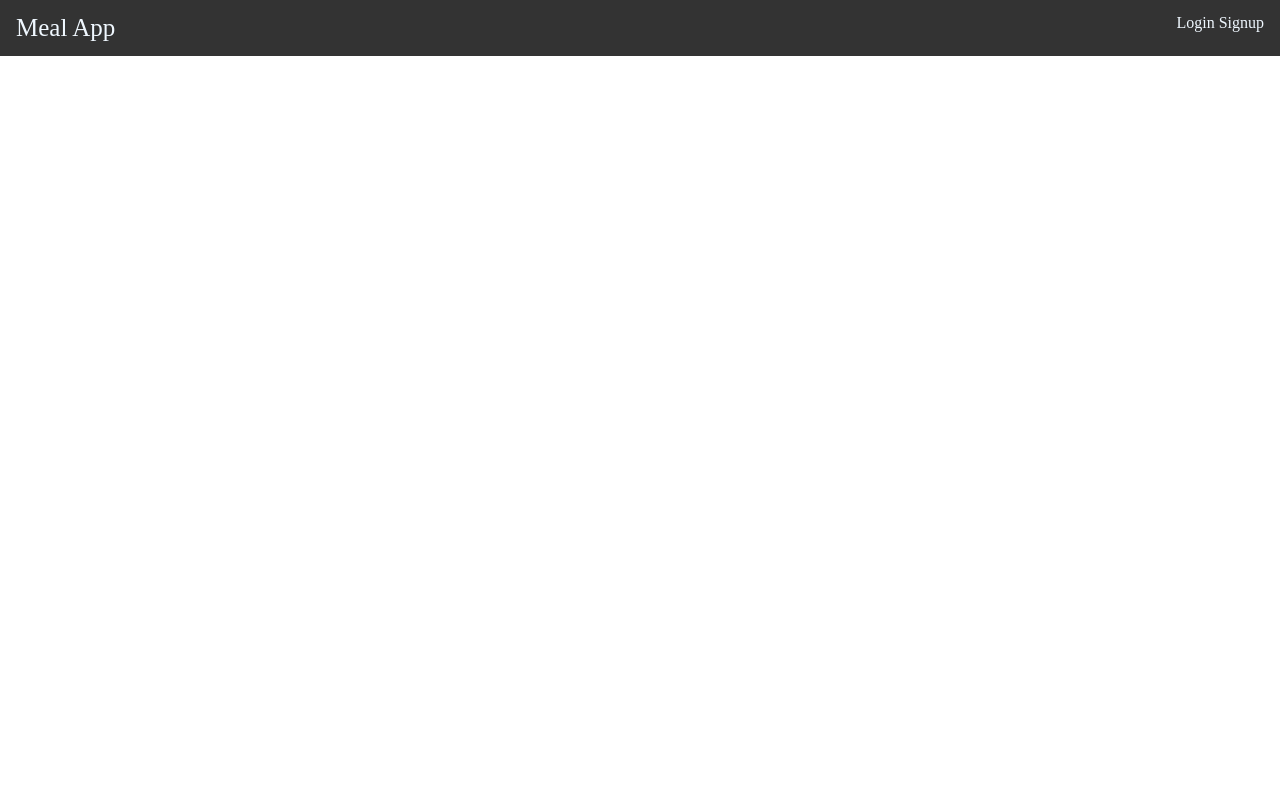
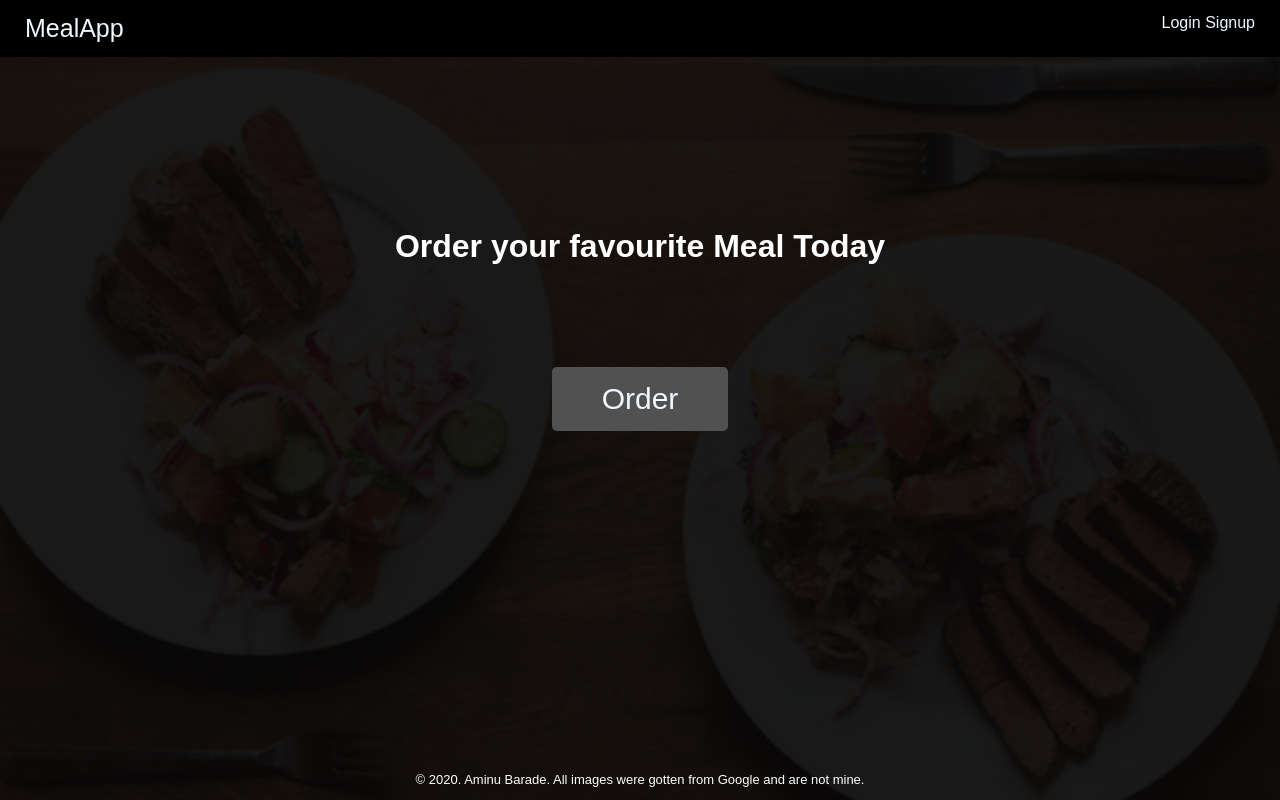
Before and after one commit to aminubarade/mealapp, a plain HTML site: page ui/index.html in a window 1280 px wide. Drawn offline with Linux system fonts and the light colour scheme.

Commit message:
Making UI changes gh-pages index page

```diff
--- a/ui/assets/css/style.css
+++ b/ui/assets/css/style.css
@@ -3,12 +3,15 @@ html {
 }
 
 body{
+  font-family: Arial, Helvetica, sans-serif;
   margin: 0px !important;
+  background: linear-gradient(rgba(0, 0, 0, 0.8), rgba(0, 0, 0, 0.8)), url(../img/meal.jpg) no-repeat;
+  background-size: cover;
 }
 
 .nav {
-  padding: 14px 16px;
-  background-color: #333;
+  padding: 14px 25px;
+  background-color:black;
 }
 
 .nav-links {
@@ -32,3 +35,94 @@ body{
 .nav-link :hover{
   color: gray !important;
 }
+
+
+
+.home-wrapper {
+  padding: 150px;
+  text-align: center;
+  align-items: center;
+  color: white;
+}
+
+ .home-btn {
+  background: #515151;
+  padding: 15px 50px;
+  color: aliceblue;
+  font-size: 30px;
+  border: none;
+  cursor: pointer;
+  transition: background 2s;
+  border-radius: 5px;
+  margin: 5rem;
+ }
+
+.home-btn:hover{
+  background: #333;
+}
+
+.footer {
+  position: fixed;
+  background-color: transparent;
+  width: 100%;
+  bottom: 0;
+  text-align: center;
+  color: white;
+}
+.reserved {
+  font-size: small;
+}
+
+
+
+
+
+
+
+
+
+
+
+
+
+
+
+.p-1 {
+
+}
+
+.p-t {
+
+}
+
+.p-b {
+
+}
+
+.p-r {
+
+}
+
+.p-l {
+
+}
+
+.m-1 {
+
+}
+
+.m-t {
+
+}
+
+.m-b {
+
+}
+
+.m-r {
+
+}
+
+.m-l {
+
+}
--- a/ui/index.html
+++ b/ui/index.html
@@ -11,7 +11,7 @@
   <div class="header">
     <div class="nav">
       <span class="page-title">
-        <span class="page-title-text">Meal App</span>
+        <span class="page-title-text">MealApp</span>
       </span>
 
       <span class="nav-links">
@@ -21,10 +21,20 @@
       </span>
     </div>
   </div>
-  <div class="container">
-    <div class="row">
-
+  <div class="home-wrapper">
+    <div class="home-text">
+      <h1 class="the-home-text">
+        Order your favourite Meal Today
+      </h1>
     </div>
+    <div class="btn">
+      <input class="home-btn" type="button" value="Order" />
+    </div>
+  </div>
+  <div class="footer">
+    <p class="reserved">
+      © 2020. Aminu Barade. All images were gotten from Google and are not mine.
+    </p>
   </div>
 </body>
 </html>
```
Also changed, not shown: ui/assets/img/meal.jpg (added).
